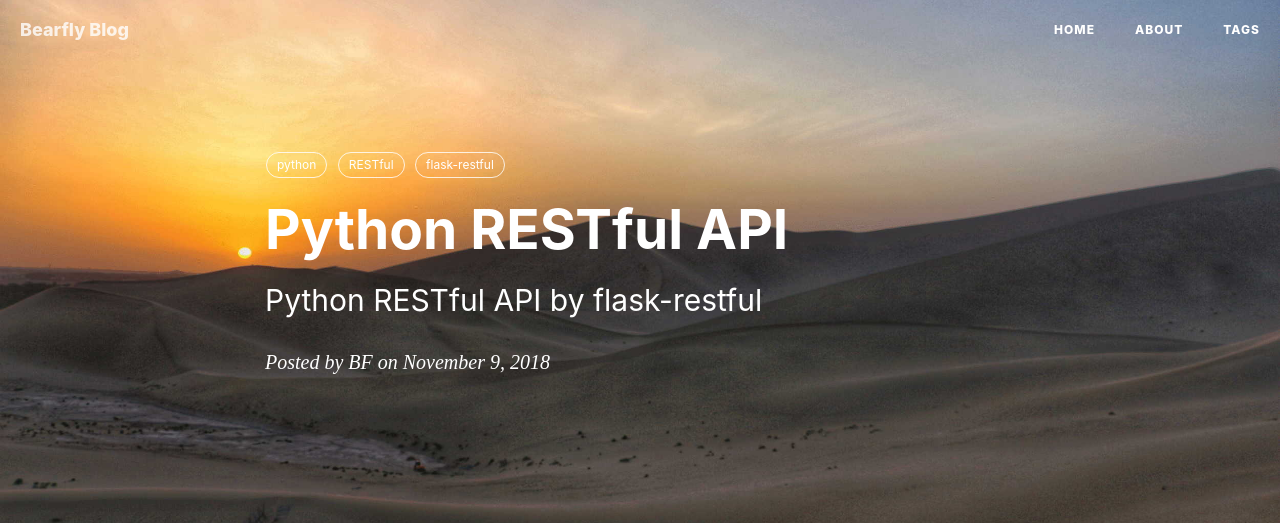
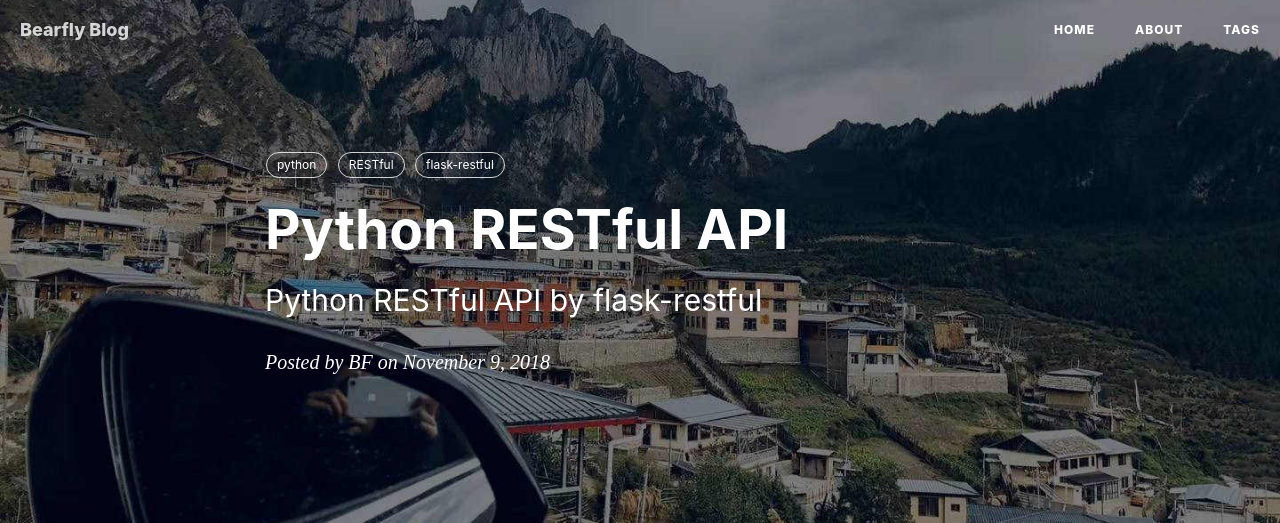
Before and after one commit to bearfly1990/bearfly.github.io, a Jekyll site: the page built from _posts/2018/11/2018-11-09-PyRestfulAPI.md, in a window 1280 px wide. Shown: the top 523 px of the page. Built offline with Jekyll 4.4.1, drawn with Linux system fonts in a browser that asks for light colours; nearby versions of some CDN libraries; comment, search, counter and statistics services are not loaded; grey boxes are pictures that could not be loaded.

Commit message:
update image

```diff
--- a/_posts/2018/11/2018-11-09-PyRestfulAPI.md
+++ b/_posts/2018/11/2018-11-09-PyRestfulAPI.md
@@ -4,7 +4,7 @@ title: Python RESTful API
 subtitle: Python RESTful API by flask-restful
 date: 2018-11-09
 author: BF
-header-img: img/bf/sun_02.jpg
+header-img: img/bf/mountain_01.jpg
 catalog: true
 tags:
   - python
```
